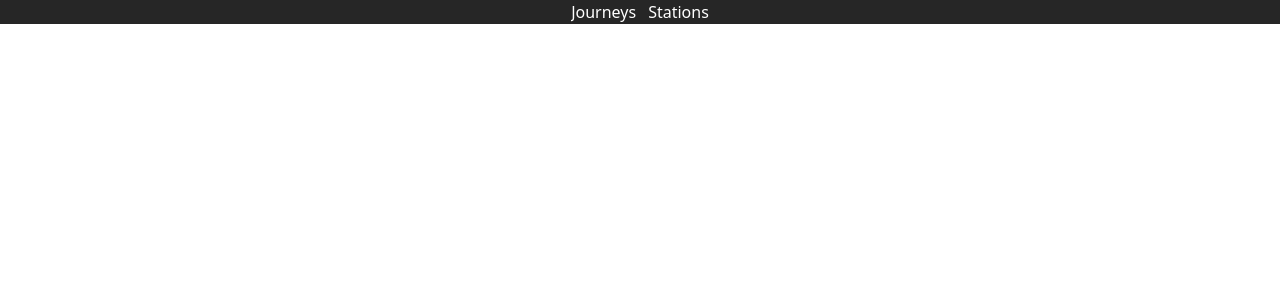
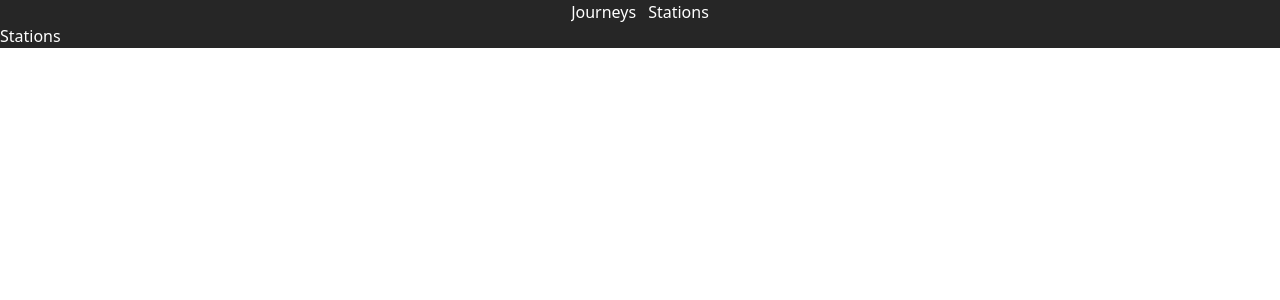
Before and after one commit to tatuNo/city-bikes, a React (Vite) app: page /stations in a window 1280 px wide. Before the commit this address had no page. Shown: the top 300 px of the page. Built offline with nearby package versions, Linux system fonts and the light colour scheme.

Commit message:
stations page

```diff
--- a/src/App.jsx
+++ b/src/App.jsx
@@ -1,5 +1,5 @@
 import { Routes, Route } from "react-router-dom";
-import { Journeys } from "./pages";
+import { Journeys, Stations } from "./pages";
 import Navbar from "./components/Navbar";
 
 const App = () => (
@@ -7,6 +7,7 @@ const App = () => (
     <Navbar />
     <Routes>
       <Route path="/" element={<Journeys />} />
+      <Route path="/stations" element={<Stations />} />
     </Routes>
   </div>
 );
--- /dev/null
+++ b/src/pages/Stations/index.jsx
@@ -0,0 +1,3 @@
+const Stations = () => <div>Stations</div>;
+
+export default Stations;
--- a/src/pages/index.js
+++ b/src/pages/index.js
@@ -1 +1,2 @@
 export { default as Journeys } from "./Journeys";
+export { default as Stations } from "./Stations";
```
